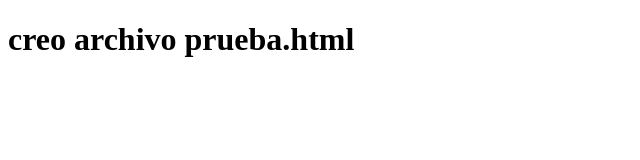
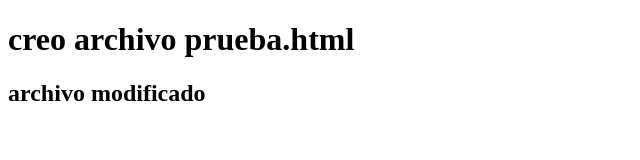
Before and after one commit to lvgiron944/repasorepositorio, a plain HTML site: page page/prueba.html in a window 1280 px wide. Shown: the whole page, without its empty margins (0-640 px from the left). Drawn offline with Linux system fonts and the light colour scheme.

Commit message:
se crea un h2 como archivo modificado

```diff
--- a/page/prueba.html
+++ b/page/prueba.html
@@ -8,5 +8,6 @@
 </head>
 <body>
     <h1>creo archivo prueba.html</h1>
+    <h2> archivo modificado</h2>
 </body>
 </html>
```
